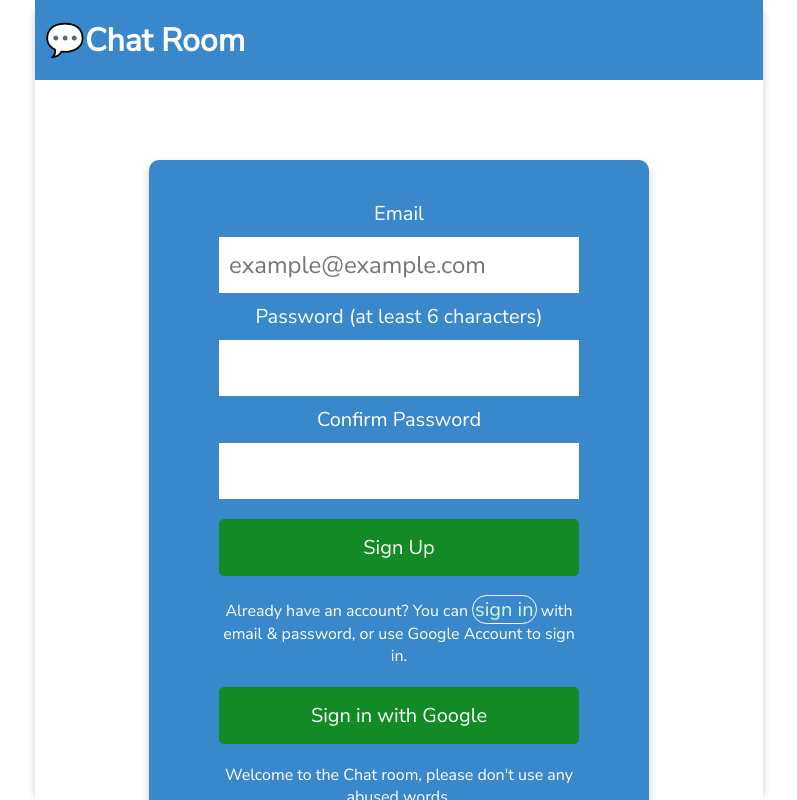
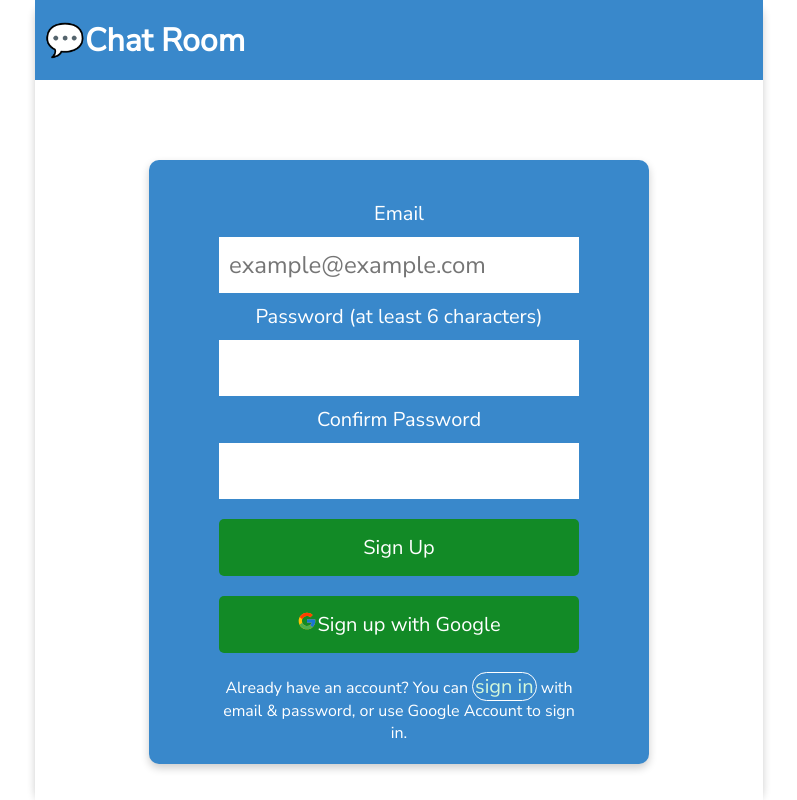
Before and after one commit to Aaron-Lin-74/chatroom-project, a React (Create React App) app: page / in a window 1280 px wide. Both pictures are taken after a click on the link "sign up". Shown: the whole page, without its empty margins (241-1038 px from the left). Built offline with nearby package versions, Linux system fonts and the light colour scheme; no server answers.

Commit message:
Update signin signup form

```diff
--- a/src/components/SignIn.js
+++ b/src/components/SignIn.js
@@ -1,6 +1,6 @@
 import React, { useState } from 'react'
 import { auth, signInWithEmailAndPassword, signInWithGoogle } from '../firebase'
-
+import { FcGoogle } from 'react-icons/fc'
 function SignIn({ toggleSignIn }) {
   const [email, setEmail] = useState('')
   const [password, setPassword] = useState('')
@@ -46,6 +46,10 @@ function SignIn({ toggleSignIn }) {
           Sign In
         </button>
 
+        <button className='sign-in chat-btns' onClick={signInWithGoogle}>
+          <FcGoogle />
+          Sign in with Google
+        </button>
         <p>
           Do not have an account? You can{' '}
           <a className='toggle-link' onClick={toggleSignIn}>
@@ -53,11 +57,6 @@ function SignIn({ toggleSignIn }) {
           </a>{' '}
           with email & password, or use Google Account to sign in.
         </p>
-
-        <button className='sign-in chat-btns' onClick={signInWithGoogle}>
-          Sign in with Google
-        </button>
-        <p>Welcome to the Chat room, please don't use any abused words.</p>
       </form>
     </div>
   )
--- a/src/components/SignUp.js
+++ b/src/components/SignUp.js
@@ -4,6 +4,7 @@ import {
   auth,
   createUserWithEmailAndPassword,
 } from '../firebase'
+import { FcGoogle } from 'react-icons/fc'
 
 function SignUp({ toggleSignIn }) {
   const [email, setEmail] = useState('')
@@ -65,6 +66,15 @@ function SignUp({ toggleSignIn }) {
         <button type='submit' className='chat-btns sign-up'>
           Sign Up
         </button>
+
+        <button
+          type='button'
+          className='sign-in chat-btns'
+          onClick={signInWithGoogle}
+        >
+          <FcGoogle />
+          Sign up with Google
+        </button>
         <p>
           Already have an account? You can{' '}
           <a className='toggle-link' onClick={toggleSignIn}>
@@ -72,14 +82,6 @@ function SignUp({ toggleSignIn }) {
           </a>{' '}
           with email & password, or use Google Account to sign in.
         </p>
-        <button
-          type='button'
-          className='sign-in chat-btns'
-          onClick={signInWithGoogle}
-        >
-          Sign in with Google
-        </button>
-        <p>Welcome to the Chat room, please don't use any abused words.</p>
       </form>
     </div>
   )
```
